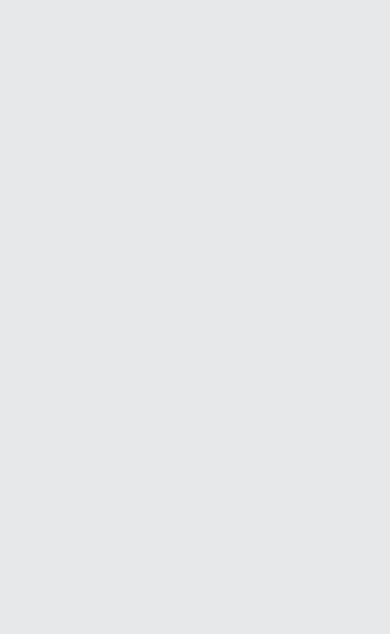
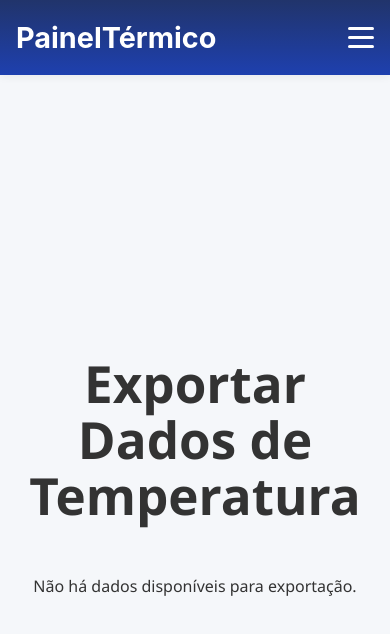
Before and after one commit to EricIkeda1/simulador-temperaturas, a React (Vite) app: page /download in a window 390 px wide. Before the commit this address had no page. Shown: the top 634 px of the page. Built offline with nearby package versions, Linux system fonts and the light colour scheme.

Commit message:
Melhorias na página com Menu Hamburguer no mobile

```diff
--- a/src/App.tsx
+++ b/src/App.tsx
@@ -2,6 +2,7 @@ import React from "react";
 import { BrowserRouter, Routes, Route } from "react-router-dom";
 import Home from "./pages/Home";
 import Sobre from "./pages/Sobre";
+import Download from "./pages/Download";
 
 const App: React.FC = () => {
   return (
@@ -9,8 +10,9 @@ const App: React.FC = () => {
       <Routes>
         <Route path="/" element={<Home />} />
         <Route path="/sobre" element={<Sobre />} />
+        <Route path="/download" element={<Download />} />
       </Routes>
-      </BrowserRouter>
+    </BrowserRouter>
   );
 };
 
--- a/src/components/Navbar.tsx
+++ b/src/components/Navbar.tsx
@@ -1,42 +1,61 @@
-import React from "react";
+import React, { useState } from "react";
 import { NavLink } from "react-router-dom";
 import "../styles/navbar.css";
 
 const Navbar: React.FC = () => {
+  const [menuOpen, setMenuOpen] = useState(false);
+
+  const toggleMenu = () => setMenuOpen(!menuOpen);
+  const closeMenu = () => setMenuOpen(false);
+
   return (
     <header className="navbar">
       <div className="nav-inner">
         <div className="nav-logo">PainelTérmico</div>
-        <nav>
+
         <ul className="nav-links">
           <li>
-              <NavLink
-                to="/"
-                end
-                className={({ isActive }) => (isActive ? "active" : "")}
-              >
+            <NavLink to="/" end>
               Home
             </NavLink>
           </li>
           <li>
-              <NavLink
-                to="/grafico"
-                className={({ isActive }) => (isActive ? "active" : "")}
+            <NavLink to="/download">Download</NavLink>
+          </li>
+          <li>
+            <NavLink to="/sobre">Sobre</NavLink>
+          </li>
+        </ul>
+
+        <div
+          className={`hamburger-mid ${menuOpen ? "open" : ""}`}
+          onClick={toggleMenu}
         >
-                Gráfico
+          <span></span>
+          <span></span>
+          <span></span>
+        </div>
+      </div>
+
+      <nav className={`nav-dropdown ${menuOpen ? "open" : ""}`}>
+        <ul>
+          <li>
+            <NavLink to="/" end onClick={closeMenu}>
+              Home
             </NavLink>
           </li>
           <li>
-              <NavLink
-                to="/sobre"
-                className={({ isActive }) => (isActive ? "active" : "")}
-              >
+            <NavLink to="/download" onClick={closeMenu}>
+              Download
+            </NavLink>
+          </li>
+          <li>
+            <NavLink to="/sobre" onClick={closeMenu}>
               Sobre
             </NavLink>
           </li>
         </ul>
       </nav>
-      </div>
     </header>
   );
 };
--- /dev/null
+++ b/src/pages/Download.tsx
@@ -0,0 +1,82 @@
+import React, { useState, useEffect } from "react";
+import type { TemperatureRecord } from "../ts/types";
+import { getTemperatures } from "../ts/storage";
+import Navbar from "../components/Navbar";
+import "../styles/download.css";
+
+const Download: React.FC = () => {
+  const [temperatures, setTemperatures] = useState<TemperatureRecord[]>([]);
+
+  useEffect(() => {
+    setTemperatures(getTemperatures());
+  }, []);
+
+  const downloadFile = (content: string, filename: string, mimeType: string) => {
+    const blob = new Blob([content], { type: mimeType });
+    const url = URL.createObjectURL(blob);
+    const link = document.createElement("a");
+    link.href = url;
+    link.setAttribute("download", filename);
+    document.body.appendChild(link);
+    link.click();
+    document.body.removeChild(link);
+    URL.revokeObjectURL(url);
+  };
+
+  const exportCSV = () => {
+    if (temperatures.length === 0) {
+      alert("Não há dados para exportar.");
+      return;
+    }
+    const header = ["ID", "Temperatura (°C)", "Data"];
+    const rows = temperatures.map(({ id, value, date }) => [
+      id,
+      value.toString(),
+      new Date(date).toLocaleString(),
+    ]);
+    const csvContent = [header, ...rows].map((row) => row.join(",")).join("\n");
+    downloadFile(csvContent, "temperaturas.csv", "text/csv;charset=utf-8;");
+  };
+
+  const exportJSON = () => {
+    if (temperatures.length === 0) {
+      alert("Não há dados para exportar.");
+      return;
+    }
+    const jsonContent = JSON.stringify(temperatures, null, 2);
+    downloadFile(jsonContent, "temperaturas.json", "application/json;charset=utf-8;");
+  };
+
+  const exportTXT = () => {
+    if (temperatures.length === 0) {
+      alert("Não há dados para exportar.");
+      return;
+    }
+    const lines = temperatures.map(
+      (t) =>
+        `ID: ${t.id} | Temperatura: ${t.value}°C | Data: ${new Date(t.date).toLocaleString()}`
+    );
+    const txtContent = lines.join("\n");
+    downloadFile(txtContent, "temperaturas.txt", "text/plain;charset=utf-8;");
+  };
+
+  return (
+    <>
+      <Navbar />
+      <main className="download-main">
+        <h1>Exportar Dados de Temperatura</h1>
+        {temperatures.length === 0 ? (
+          <p className="no-data">Não há dados disponíveis para exportação.</p>
+        ) : (
+          <div className="button-group">
+            <button onClick={exportCSV} className="btn btn-csv">Exportar CSV</button>
+            <button onClick={exportJSON} className="btn btn-json">Exportar JSON</button>
+            <button onClick={exportTXT} className="btn btn-txt">Exportar TXT</button>
+          </div>
+        )}
+      </main>
+    </>
+  );
+};
+
+export default Download;
--- a/src/pages/Home.tsx
+++ b/src/pages/Home.tsx
@@ -8,33 +8,35 @@ import "../styles/home.css";
 
 const genId = () => `${Date.now()}-${Math.random().toString(36).slice(2, 9)}`;
 
+const AUTO_MODE_STORAGE_KEY = "autoMode";
+
 const Home: React.FC = () => {
   const [temperatures, setTemperatures] = useState<TemperatureRecord[]>([]);
-  const [autoMode, setAutoMode] = useState(false);
+  const [autoMode, setAutoMode] = useState<boolean>(() => {
+    const saved = localStorage.getItem(AUTO_MODE_STORAGE_KEY);
+    return saved === "true";
+  });
   const intervalRef = useRef<number | null>(null);
   const lastTempRef = useRef<number>(20);
 
   const gerarTemperaturaSuave = (ultimaTemp: number): number => {
-    const delta = Math.floor(Math.random() * 5) - 2;
+    const delta = Math.floor(Math.random() * 3) - 1;
     let novaTemp = ultimaTemp + delta;
-
     if (novaTemp < -5) novaTemp = -5;
     if (novaTemp > 35) novaTemp = 35;
-
     return novaTemp;
   };
 
   const handleAdd = (temp: number) => {
     if (Number.isNaN(temp)) return;
-
-    saveTemperature({
+    const newRecord: TemperatureRecord = {
       id: genId(),
       value: temp,
       date: new Date().toISOString(),
-    });
-
+    };
+    saveTemperature(newRecord);
+    setTemperatures((oldTemps) => [...oldTemps, newRecord]);
     lastTempRef.current = temp;
-    setTemperatures(getTemperatures());
   };
 
   useEffect(() => {
@@ -49,6 +51,8 @@ const Home: React.FC = () => {
   }, []);
 
   useEffect(() => {
+    localStorage.setItem(AUTO_MODE_STORAGE_KEY, autoMode.toString());
+
     if (autoMode) {
       const primeiraTemp = gerarTemperaturaSuave(lastTempRef.current);
       handleAdd(primeiraTemp);
@@ -56,7 +60,7 @@ const Home: React.FC = () => {
       intervalRef.current = window.setInterval(() => {
         const novaTemp = gerarTemperaturaSuave(lastTempRef.current);
         handleAdd(novaTemp);
-      }, 60000);
+      }, 3000);
     } else if (intervalRef.current !== null) {
       window.clearInterval(intervalRef.current);
       intervalRef.current = null;
@@ -86,6 +90,7 @@ const Home: React.FC = () => {
             >
               {autoMode ? "Parar Simulação" : "Iniciar Simulação"}
             </button>
+
             {temperatures.length > 0 && (
               <button
                 onClick={() => {
--- /dev/null
+++ b/src/styles/download.css
@@ -0,0 +1,21 @@
+html, body {
+  height: 100%;
+  margin: 0;
+  padding: 0;
+  overflow: hidden; /* impede rolagem */
+}
+
+.download-main {
+  flex: 1; /* ocupa o espaço restante abaixo do navbar */
+  display: flex;
+  flex-direction: column;
+  justify-content: center;
+  align-items: center;
+  background: #f5f7fa;
+  font-family: 'Segoe UI', Tahoma, Geneva, Verdana, sans-serif;
+  color: #333;
+  padding: 1rem;
+  text-align: center;
+  box-sizing: border-box;
+  min-height: calc(100vh - 60px); /* 60px = altura do navbar */
+}
--- a/src/styles/home.css
+++ b/src/styles/home.css
@@ -212,3 +212,84 @@ h3 {
     flex-basis: auto;
   }
 }
+
+@media (max-width: 900px) {
+  .panels {
+    grid-template-columns: 1fr;
+    gap: 16px;
+  }
+  .gauge-wrapper {
+    max-width: 100%;
+  }
+  form input[type="number"] {
+    min-width: 140px;
+    flex-basis: auto;
+  }
+}
+
+@media (max-width: 600px) {
+  .home-container {
+    padding: 16px;
+    gap: 14px;
+  }
+
+  .home-container h1 {
+    font-size: 1.5rem;
+  }
+
+  .button-group {
+    flex-direction: column;
+    gap: 8px;
+  }
+
+  .button-group button {
+    width: 100%;
+    padding: 12px;
+    font-size: 1rem;
+  }
+
+  .panel {
+    padding: 12px;
+    gap: 8px;
+  }
+
+  .gauge-wrapper {
+    max-width: 220px;
+  }
+
+  .gauge-wrapper text.temp-value {
+    font-size: 1.8rem;
+  }
+
+  .chart-wrapper {
+    min-height: 200px;
+  }
+}
+
+@media (max-width: 400px) {
+  .home-container {
+    padding: 12px;
+  }
+
+  .home-container h1 {
+    font-size: 1.3rem;
+  }
+
+  form input[type="number"] {
+    min-width: 100%;
+    flex: 1 1 100%;
+  }
+
+  .gauge-wrapper {
+    max-width: 180px;
+  }
+
+  .gauge-wrapper text.temp-value {
+    font-size: 1.6rem;
+  }
+
+  .button-group button {
+    font-size: 0.95rem;
+    padding: 10px;
+  }
+}
--- a/src/styles/navbar.css
+++ b/src/styles/navbar.css
@@ -2,11 +2,11 @@
   width: 100%;
   background: linear-gradient(180deg, #21346b, #1e40af);
   color: white;
-  padding: 24px 16px;
-  box-shadow: 0 2px 8px rgba(12,20,40,0.06);
+  padding: 16px;
+  box-shadow: 0 2px 8px rgba(12, 20, 40, 0.06);
   position: sticky;
   top: 0;
-  z-index: 30;
+  z-index: 50;
 }
 
 .nav-inner {
@@ -19,9 +19,6 @@
 
 .nav-logo {
   font-weight: 700;
-  display: flex;
-  align-items: center;
-  gap: 8px;
   font-size: 1.8rem;
 }
 
@@ -43,3 +40,73 @@
 .nav-links a:hover {
   color: #aee7ff;
 }
+
+.hamburger-mid {
+  display: none;
+  flex-direction: column;
+  cursor: pointer;
+  gap: 6px;
+  z-index: 100;
+}
+
+.hamburger-mid span {
+  display: block;
+  width: 26px;
+  height: 3px;
+  background: white;
+  transition: all 0.3s ease;
+  border-radius: 3px;
+}
+
+.hamburger-mid.open span:nth-child(1) {
+  transform: rotate(45deg) translate(5px, 6px);
+}
+.hamburger-mid.open span:nth-child(2) {
+  opacity: 0;
+}
+.hamburger-mid.open span:nth-child(3) {
+  transform: rotate(-45deg) translate(6px, -7px);
+}
+
+.nav-dropdown {
+  max-height: 0;
+  overflow: hidden;
+  background: #1e40af;
+  transition: max-height 0.3s ease;
+}
+
+.nav-dropdown.open {
+  max-height: 200px;
+}
+
+.nav-dropdown ul {
+  list-style: none;
+  padding: 0;
+  margin: 0;
+  text-align: center;
+}
+
+.nav-dropdown li {
+  padding: 12px 0;
+  border-top: 1px solid rgba(255, 255, 255, 0.1);
+}
+
+.nav-dropdown a {
+  color: white;
+  font-size: 1.2rem;
+  text-decoration: none;
+  font-weight: 500;
+}
+
+.nav-dropdown a:hover {
+  color: #aee7ff;
+}
+
+@media (max-width: 768px) {
+  .nav-links {
+    display: none;
+  }
+  .hamburger-mid {
+    display: flex;
+  }
+}
```
Lines whose indentation alone changed are shown as unchanged.
